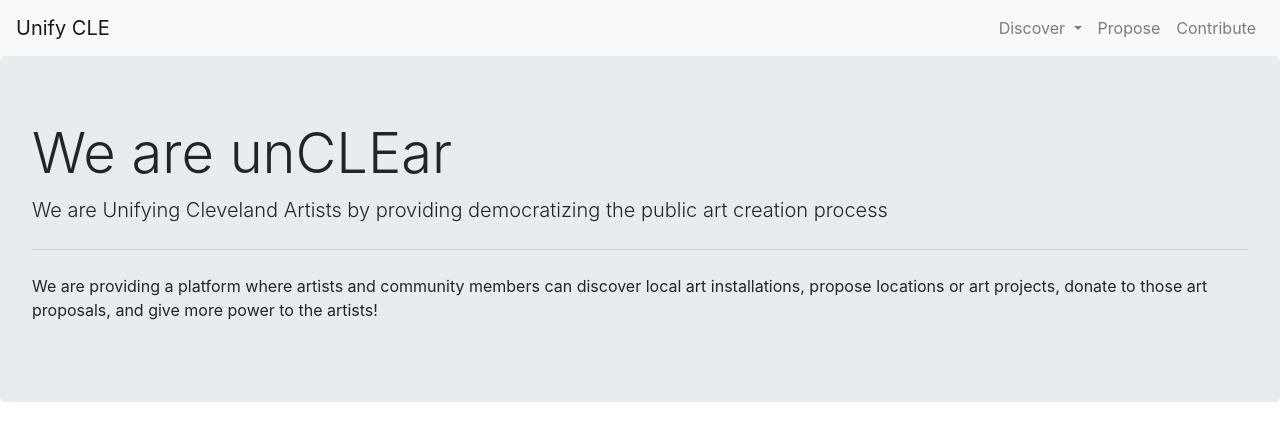
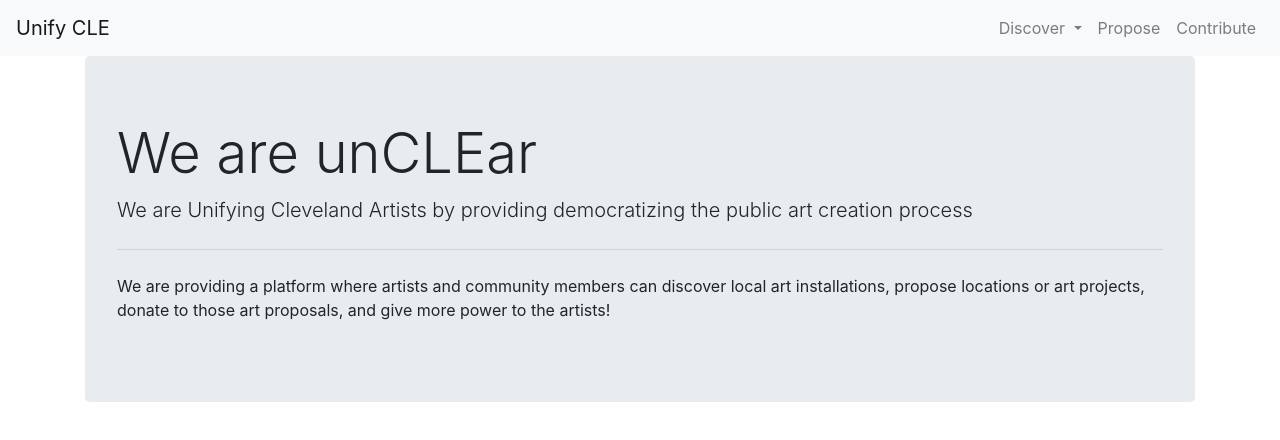
Before and after one commit to benjamam/unCLEar, an Angular app: page / in a window 1280 px wide. Shown: the top 440 px of the page. Built offline with nearby package versions, Linux system fonts and the light colour scheme.

Commit message:
splash page done

```diff
--- a/src/app/modules/home/components/splash-page/splash-page.component.html
+++ b/src/app/modules/home/components/splash-page/splash-page.component.html
@@ -1,8 +1,11 @@
+<div class="container">
     <div class="jumbotron">
         <h1 class="display-4">We are unCLEar</h1>
         <p class="lead">We are Unifying Cleveland Artists by providing democratizing the public art creation process</p>
         <hr class="my-4">
-    <p>We are providing a platform where artists and community members can discover local art installations, propose locations or
+        <p>We are providing a platform where artists and community members can discover local art installations, propose
+            locations or
             art projects, donate to those art proposals, and give more power to the artists!
         </p>
     </div>
+</div>
```
Lines whose indentation alone changed are shown as unchanged.
